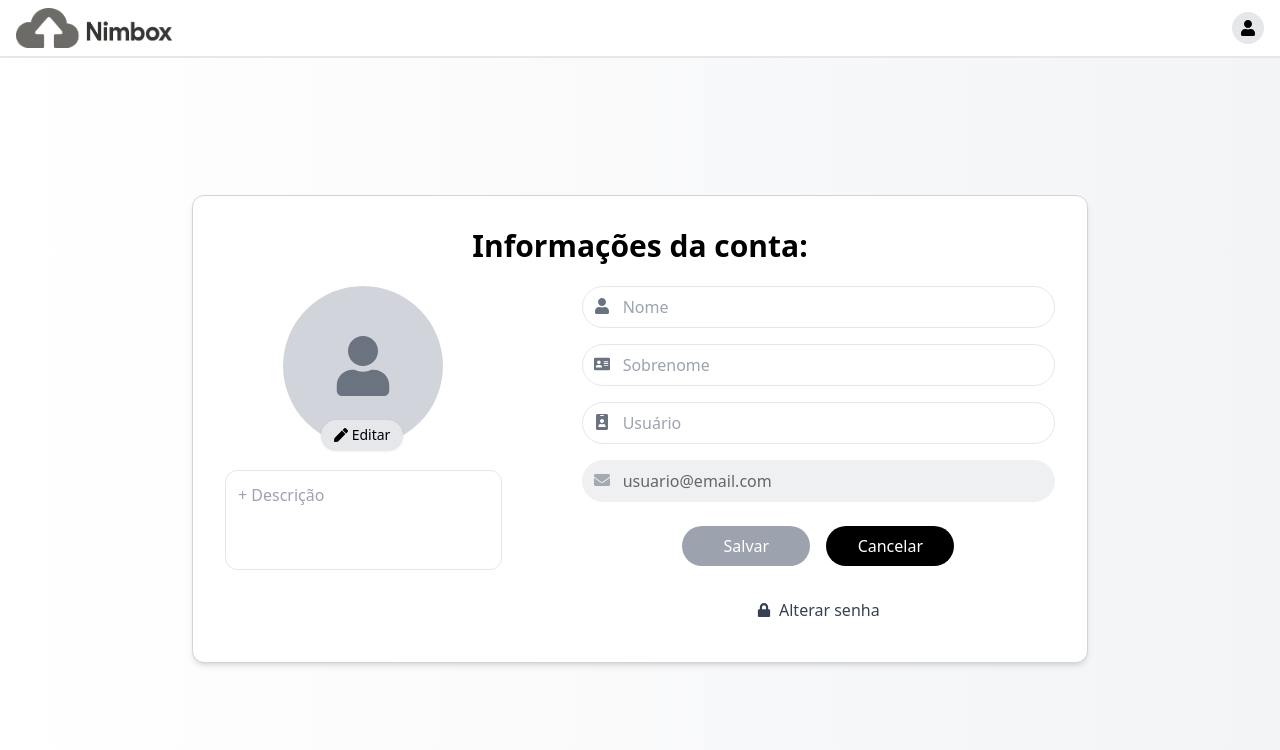
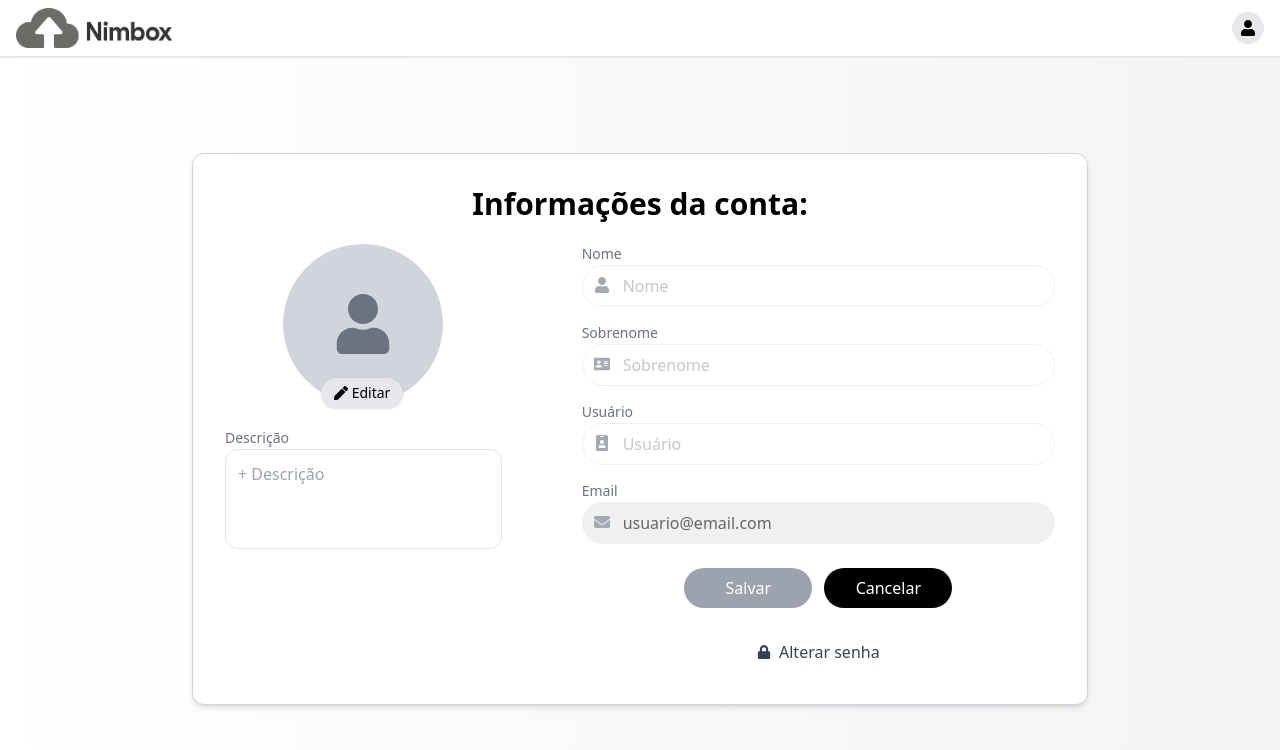
Before and after one commit to guilhermetorresm/cloud-storage-app, a React (Create React App) app in the folder frontend/: page /EditProfile in a window 1280 px wide. Shown: the top 750 px of the page. Built offline with nearby package versions, Linux system fonts and the light colour scheme; no server answers.

Commit message:
Edição na tela de visualizar perfil, incluindo o campo de sobrenome, e padronização das paginas de visualizar e editar perfil

```diff
--- a/frontend/src/Pages/editProfile.jsx
+++ b/frontend/src/Pages/editProfile.jsx
@@ -47,6 +47,7 @@ export default function EditProfile() {
           <div className="flex flex-col md:flex-row gap-20">
             {/* Lado Esquerdo */}
             <div className="flex flex-col items-center md:w-1/3">
+
               <div className="w-40 h-40 rounded-full bg-gray-300 relative flex items-center justify-center">
                 {profileImage ? (
                   <img
@@ -75,18 +76,34 @@ export default function EditProfile() {
                 </label>
               </div>
 
-              <textarea
-                className="mt-6 w-full border rounded-xl p-3 resize-none min-h-[100px]"
+              <div className="py-6 w-full">
+                <label
+                  htmlFor="descricao"
+                  className="text-sm text-gray-500 mb-px block"
+                >
+                  Descrição
+                </label>
+                <textarea
+                className="w-full border rounded-xl p-3 resize-none min-h-[100px]"
                 placeholder="+ Descrição"
                 value={description}
                 onChange={(e) => setDescription(e.target.value)}
               />
+              </div>
             </div>
 
             {/* Lado Direito */}
             <div className="flex-1">
-              <div className="flex flex-col gap-4">
-                <div className="relative">
+              <div className="flex flex-col">
+                {/* Nome */}
+                <label
+                  htmlFor="fullName"
+                  className="text-sm text-gray-500 mb-px"
+                >
+                  Nome
+                </label>
+                <div className="relative mb-4 opacity-60">
+
                   <FaUser className="absolute left-3 top-3 text-gray-500" />
                   <input
                     type="text"
@@ -97,7 +114,14 @@ export default function EditProfile() {
                   />
                 </div>
 
-                <div className="relative">
+                {/* Sobrenome */}
+                <label
+                  htmlFor="fullName"
+                  className="text-sm text-gray-500 mb-px"
+                >
+                  Sobrenome
+                </label>
+                <div className="relative mb-4 opacity-60">
                   <FaAddressCard className="absolute left-3 top-3 text-gray-500" />
                   <input
                     type="text"
@@ -108,7 +132,14 @@ export default function EditProfile() {
                   />
                 </div>
 
-                <div className="relative">
+                {/* Username */}
+                <label
+                  htmlFor="fullName"
+                  className="text-sm text-gray-500 mb-px"
+                >
+                  Usuário
+                </label>
+                <div className="relative mb-4 opacity-60">
                   <FaIdBadge className="absolute left-3 top-3 text-gray-500" />
                   <input
                     type="text"
@@ -119,7 +150,15 @@ export default function EditProfile() {
                   />
                 </div>
 
-                <div className="relative opacity-60">
+                {/* Email */}
+                <label
+                  htmlFor="fullName"
+                  className="text-sm text-gray-500 mb-px"
+                >
+                  Email
+                </label>
+
+                <div className="relative mb-4 opacity-60">
                   <FaEnvelope className="absolute left-3 top-3 text-gray-500" />
                   <input
                     type="email"
@@ -131,7 +170,7 @@ export default function EditProfile() {
               </div>
 
               {/* Botões */}
-              <div className="flex gap-4 mt-6 justify-center">
+              <div className="flex gap-3 mt-2 justify-center">
                 <button
                   onClick={handleVerPerfil}
                   className={`px-6 py-2 rounded-full w-32 text-white transition-colors ${
--- a/frontend/src/Pages/profileView.jsx
+++ b/frontend/src/Pages/profileView.jsx
@@ -1,11 +1,12 @@
 // src/Pages/editProfile.js
 import { useState } from "react";
-import { FaUser, FaEnvelope, FaLock } from "react-icons/fa";
+import { FaUser, FaEnvelope, FaLock, FaAddressCard, FaIdBadge} from "react-icons/fa";
 import TopbarNoSearch from "../Components/TopbarNoSearch";
 import { Link, useNavigate } from "react-router-dom";
 
 export default function EditProfile() {
-  const [fullName, getFullName] = useState("");
+  const [name, getName] = useState("");
+  const [lastName, getLastName] = useState("");
   const [username, getUsername] = useState("");
   const [description, getDescription] = useState("");
   const navigate = useNavigate();
@@ -32,7 +33,7 @@ export default function EditProfile() {
               <div className="w-40 h-40 rounded-full bg-gray-300 relative">
                 {/* Foto de perfil */}
               </div>
-              <div className="w-full">
+              <div className="py-6 w-full">
                 <label
                   htmlFor="descricao"
                   className="text-sm text-gray-500 mb-px block"
@@ -51,19 +52,37 @@ export default function EditProfile() {
             {/* Lado Direito */}
             <div className="flex-1">
               <div className="flex flex-col">
-                {/* Nome Completo */}
+                {/* Nome */}
                 <label
                   htmlFor="fullName"
                   className="text-sm text-gray-500 mb-px"
                 >
-                  Nome Completo
+                  Nome
                 </label>
                 <div className="relative mb-4 opacity-60">
                   <FaUser className="absolute left-3 top-1/2 -translate-y-1/2 text-gray-500" />
                   <input
                     type="text"
-                    placeholder="Nome Completo"
-                    value={fullName}
+                    placeholder="Nome"
+                    value={name}
+                    disabled
+                    className="w-full pl-10 pr-4 py-2 border rounded-full bg-gray-200 cursor-not-allowed"
+                  />
+                </div>
+
+                {/* Sobrenome */}
+                <label
+                  htmlFor="fullName"
+                  className="text-sm text-gray-500 mb-px"
+                >
+                  Sobrenome
+                </label>
+                <div className="relative mb-4 opacity-60">
+                  <FaAddressCard className="absolute left-3 top-1/2 -translate-y-1/2 text-gray-500" />
+                  <input
+                    type="text"
+                    placeholder="Sobrenome"
+                    value={lastName}
                     disabled
                     className="w-full pl-10 pr-4 py-2 border rounded-full bg-gray-200 cursor-not-allowed"
                   />
@@ -77,7 +96,7 @@ export default function EditProfile() {
                   Usuário
                 </label>
                 <div className="relative mb-4 opacity-60">
-                  <FaUser className="absolute left-3 top-1/2 -translate-y-1/2 text-gray-500 " />
+                  <FaIdBadge className="absolute left-3 top-1/2 -translate-y-1/2 text-gray-500 " />
                   <input
                     type="text"
                     placeholder="UserName"
```
